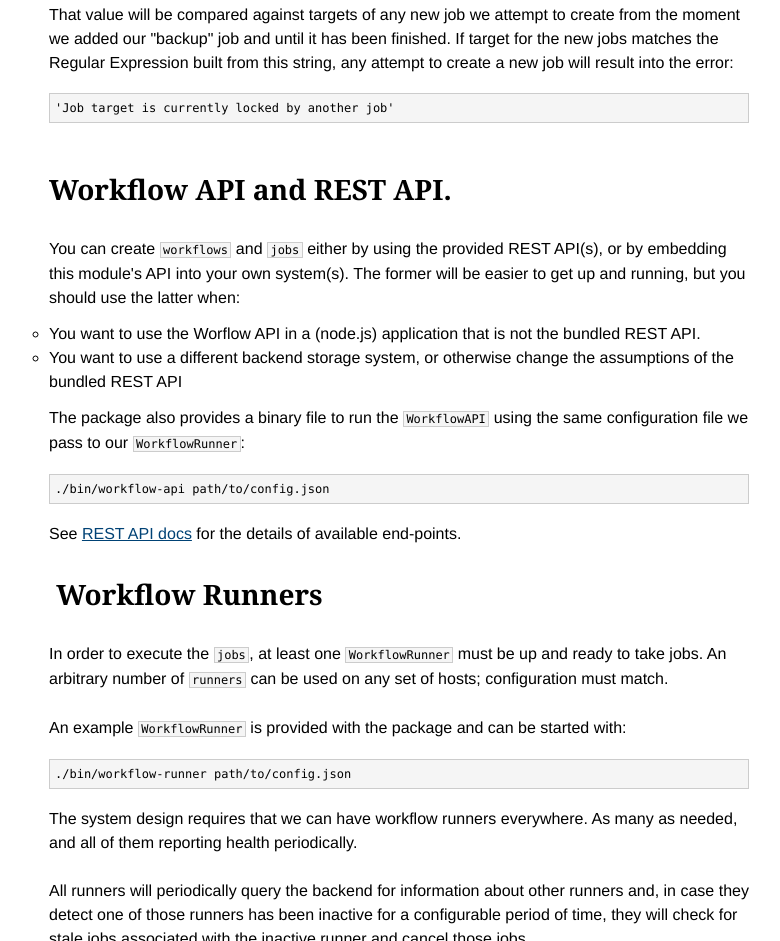
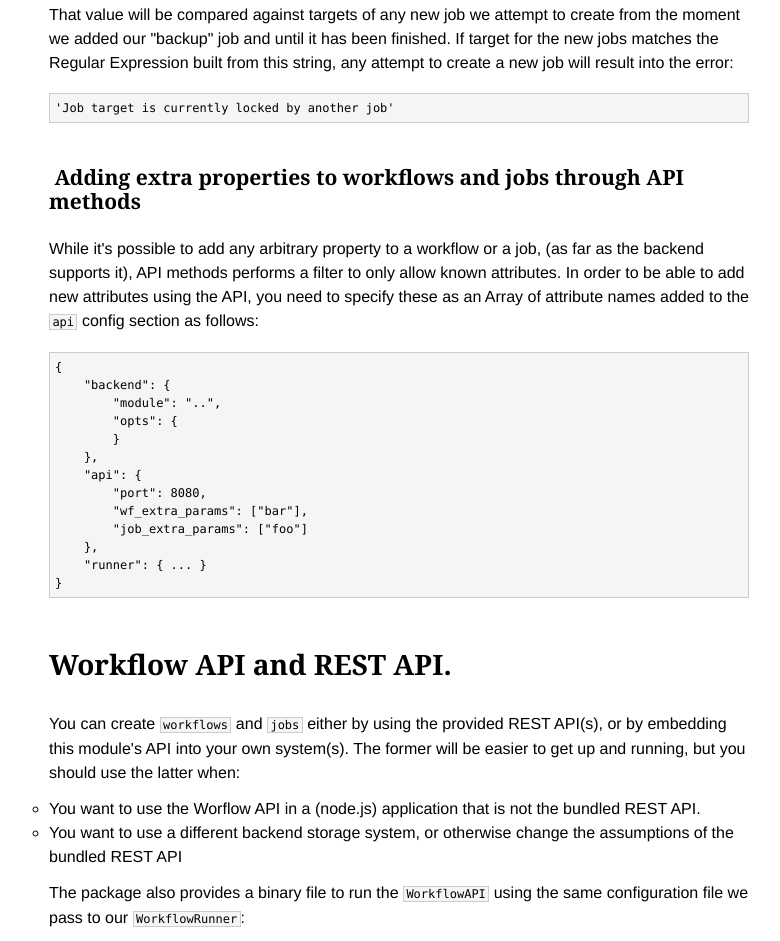
Before and after one commit to TritonDataCenter/node-workflow, a plain HTML site: page index.html in a window 1280 px wide. Shown: the part 4630-5571 px from the top of the page, without its empty margins (241-1021 px from the left). Drawn offline with Linux system fonts and the light colour scheme.

Commit message:
Updated docs for v0.9.6 (GH-103)

```diff
--- a/index.html
+++ b/index.html
@@ -31,6 +31,7 @@
     <li><div><a href="#Task-properties"><span class="method name"><span class="name">Task properties</span></span></a></div></li>
     <li><div><a href="#Workflow-properties"><span class="method name"><span class="name">Workflow properties</span></span></a></div></li>
     <li><div><a href="#Job-properties"><span class="method name"><span class="name">Job properties</span></span></a></div></li>
+    <li><div><a href="# Adding-extra-properties-to-workflows-and-jobs-through-API-methods"><span class="method name"><span class="name"> Adding extra properties to workflows and jobs through API methods</span></span></a></div></li>
   </ul></li>
   <li><div><a href="#workflow-api-and-rest-api">Workflow API and REST API.</a></div></li>
   <li><div><a href="#workflow-runners"> Workflow Runners</a></div>
@@ -288,6 +289,29 @@ target for the new jobs matches the Regular Expression built from this string,
 any attempt to create a new job will result into the error:</p>
 
 <pre><code>'Job target is currently locked by another job'
+</code></pre>
+
+<h2 id=" Adding-extra-properties-to-workflows-and-jobs-through-API-methods"><span class="method name"><span class="name"> Adding extra properties to workflows and jobs through API methods</span></span></h2>
+
+<p>While it's possible to add any arbitrary property to a workflow or a job,
+(as far as the backend supports it), API methods performs a filter to only
+allow known attributes. In order to be able to add new attributes using the
+API, you need to specify these as an Array of attribute names added to the
+<code>api</code> config section as follows:</p>
+
+<pre><code>{
+    "backend": {
+        "module": "..",
+        "opts": {
+        }
+    },
+    "api": {
+        "port": 8080,
+        "wf_extra_params": ["bar"],
+        "job_extra_params": ["foo"]
+    },
+    "runner": { ... }
+}
 </code></pre>
 
 <h1 id="workflow-api-and-rest-api">Workflow API and REST API.</h1>
```
